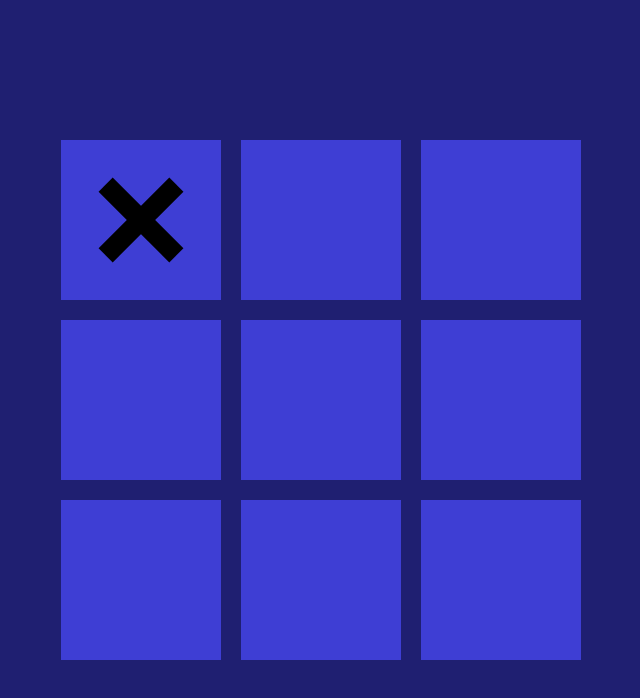
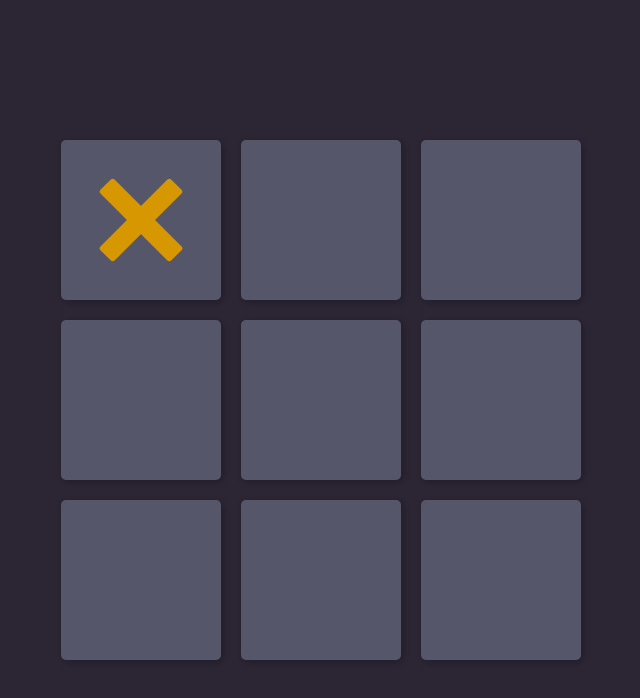
Before and after one commit to kaio05/tic-tac-toe, a plain HTML site: page index.html in a window 1280 px wide. Both pictures are taken after a click on the element 460 px from the left and 220 px from the top of the page. Shown: the whole page, without its empty margins (319-959 px from the left). Drawn offline with Linux system fonts and the light colour scheme.

Commit message:
redesign

```diff
--- a/style.css
+++ b/style.css
@@ -7,7 +7,7 @@
 body {
     width: 100vw;
     height: 100vh;
-    background: rgb(31, 31, 113);
+    background: #2b2534;
     display: flex;
     align-items: center;
     justify-content: center;
@@ -24,18 +24,21 @@ body {
 .cell {
     width: 160px;
     height: 160px;
-    background: rgb(62, 62, 212);
+    background: rgb(86, 86, 106);
     position: relative;
+    border-radius: 5px;
+    box-shadow: 2px 2px 6px rgba(0, 0, 0, 0.201);
 }
 
 .cell.x::before, .cell.x::after {
-    background: #000;
+    background: #d79700;
     width: 20px;
     height: 100px;
     content: '';
     position: absolute;
     top: 30px;
     left: 70px;
+    border-radius: 3px;
 }
 
 .cell.x::before {
@@ -48,7 +51,7 @@ body {
 
 .cell.o::before {
     content: '';
-    background: #000;
+    background: #00c6a5;
     width: 100px;
     height: 100px;
     position: absolute;
@@ -59,7 +62,7 @@ body {
 
 .cell.o::after {
     content: '';
-    background: rgb(62, 62, 212);
+    background: rgb(86, 86, 106);
     width: 60px;
     height: 60px;
     position: absolute;
@@ -88,7 +91,7 @@ body {
 
 .replay {
     padding: 10px 20px;
-    background: rgb(20, 20, 72);
+    background: rgb(0, 45, 77);
     color: white;
     border-radius: 20px;
     border: none;
```
